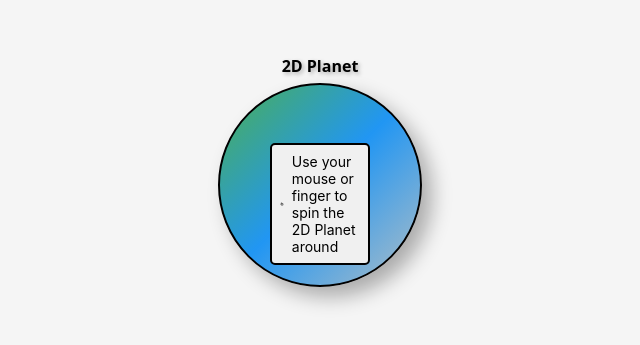
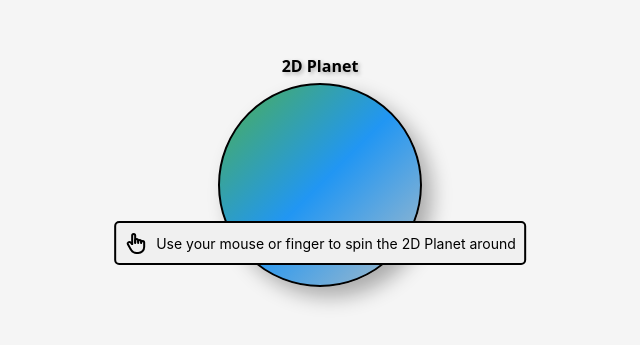
Before and after one commit to RinFiz/2D-Planet, a plain HTML site: page index.html in a window 1280 px wide. Shown: the part 215-560 px from the top of the page, without its empty margins (320-960 px from the left). Drawn offline with Linux system fonts and the light colour scheme.

Commit message:
Update styles.css

```diff
--- a/styles.css
+++ b/styles.css
@@ -6,7 +6,7 @@ body {
     align-items: center;
     height: 100vh;
     background-color: #F5F5F5;
-    overflow: hidden;
+    overflow: hidden; /* Hide scrollbars */
 }
 
 #planet {
@@ -34,13 +34,6 @@ body {
     text-shadow: 2px 2px 4px rgba(0, 0, 0, 0.3);
 }
 
-@media (max-width: 768px) {
-    #planet {
-        width: 300px;
-        height: 300px;
-    }
-}
-
 #text-with-image {
     display: flex;
     align-items: center;
@@ -54,11 +47,12 @@ body {
     padding: 8px;
     font-size: 14px;
     font-family: -apple-system, BlinkMacSystemFont, 'Segoe UI', Roboto, Oxygen, Ubuntu, Cantarell, 'Open Sans', 'Helvetica Neue', sans-serif;
+    white-space: nowrap;
 }
 
 #text-with-image svg {
-    width: 20px;
-    height: 20px;
+    width: 24px;
+    height: 24px;
     margin-right: 8px;
     fill: none;
     stroke-width: 2;
@@ -71,3 +65,11 @@ body {
 #text-with-image:hover svg {
     transform: scale(1.2);
 }
+
+/* Mobile Styles */
+@media (max-width: 768px) {
+    #planet {
+        width: 300px;
+        height: 300px;
+    }
+}
```
